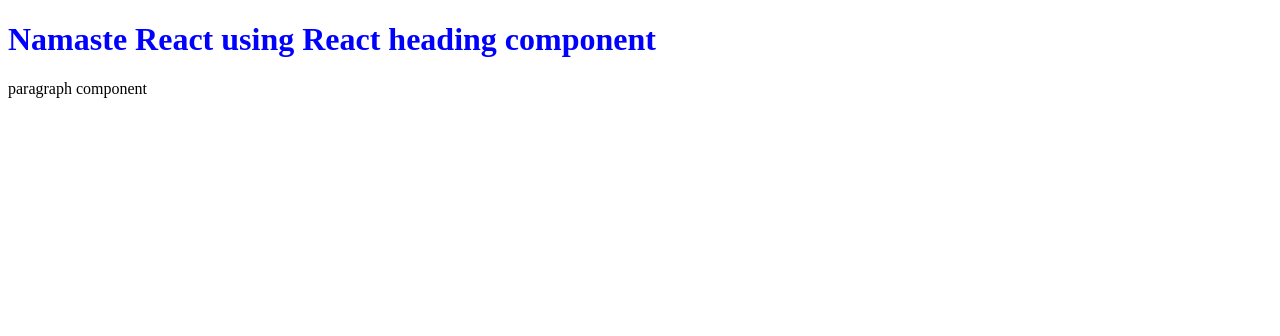
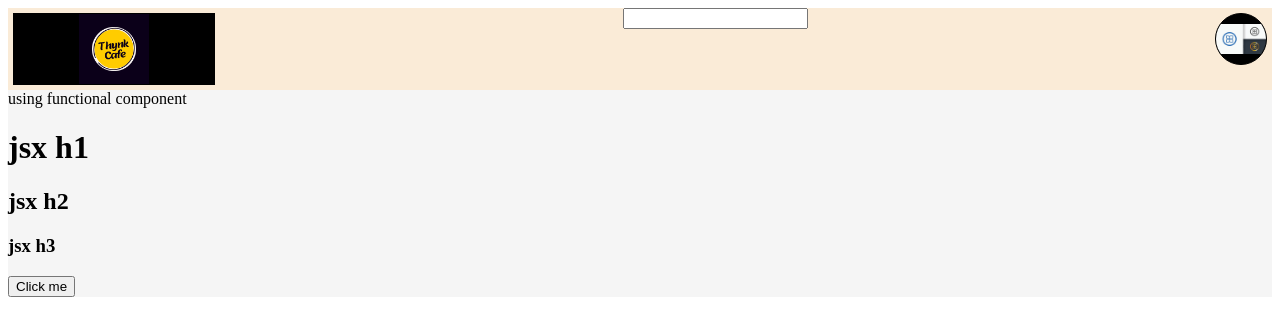
Before and after one commit to shivam2575/Namaste_react_course, a React app: page / in a window 1280 px wide. Built offline with nearby package versions, Linux system fonts and the light colour scheme.

Commit message:
episode 3 complete

```diff
--- a/app.js
+++ b/app.js
@@ -3,25 +3,104 @@
 
 const root = ReactDOM.createRoot(document.getElementById("root"));
 
-// React components
-const JsxHeading = () => (
-  <h1 id="heading" tabIndex="5">
-    Namaste React using React heading component
-  </h1>
-);
+// // React components
+// const JsxHeading = () => (
+//   <h1 id="heading" tabIndex="5">
+//     Namaste React using React heading component
+//   </h1>
+// );
 
-const JsxParagraph = () => (
-  <p id="paragraph" tabIndex="5">
-    paragraph component
-  </p>
-);
+// const JsxParagraph = () => (
+//   <p id="paragraph" tabIndex="5">
+//     paragraph component
+//   </p>
+// );
 
-const JsxContainer = () => (
-  <div>
-    <JsxHeading />
-    <JsxParagraph />
+// const JsxContainer = () => (
+//   <div>
+//     <JsxHeading />
+//     <JsxParagraph />
+//   </div>
+// );
+
+// // rendering react objects using react
+// root.render(<JsxContainer />);
+
+// ASSIGNMENT EPISODE - 3
+
+// task 1
+
+// ● Create a Nested header Element using React.createElement(h1,h2,h3 inside a
+//     div with class “title”)
+//     ○ Create the same element using JSX
+//     ○ Create a functional component of the same with JSX
+//     ○ Pass attributes into the tag in JSX
+//     ○ Composition of Component(Add a component inside another)
+//     ○ {TitleComponent} vs {<TitleComponent/>} vs
+//     {<TitleComponent></TitleComponent>} in JSX
+
+//using react
+const header = React.createElement("div", { class: "title" }, [
+  React.createElement("h1", {}, "react h1 tag"),
+  React.createElement("h2", {}, "react h2 tag"),
+  React.createElement("h3", {}, "react h3 tag"),
+]);
+
+//using jsx
+const jsxHeader = (
+  <div className="jsx-title">
+    <h1>jsx h1</h1>
+    <h2>jsx h2</h2>
+    <h3>jsx h3</h3>
   </div>
 );
 
-// rendering react objects using react
-root.render(<JsxContainer />);
+// using functional component
+const JsxHeaderComponent = () => (
+  <div className="header-container">
+    <NavBar />
+    <div className="component-title">
+      <span>using functional component</span>
+      <h1>jsx h1</h1>
+      <h2>jsx h2</h2>
+      <h3>jsx h3</h3>
+      <ButtonComponent />
+    </div>
+  </div>
+);
+
+// ● Create a Header Component from scratch using Functional Components with
+// JSX
+// ○ Add a Logo on left
+// ○ Add a search bar in middle
+// ○ Add User icon on right
+// ○ Add CSS to make it look nice
+
+const Logo = () => (
+  <div className="logo-container">
+    <img src="/1.png" alt="logo image" />
+  </div>
+);
+
+const SearchBar = () => (
+  <div className="search-container">
+    <input type="text"></input>
+  </div>
+);
+
+const UserIcon = () => (
+  <div className="user-container">
+    <img src="./sample.jpg" alt="user image" />
+  </div>
+);
+
+const NavBar = () => (
+  <div className="nav-container">
+    <Logo />
+    <SearchBar />
+    <UserIcon />
+  </div>
+);
+
+const ButtonComponent = () => <button>Click me</button>;
+root.render(<JsxHeaderComponent />);
--- a/index.html
+++ b/index.html
@@ -1,17 +1,15 @@
 <!DOCTYPE html>
 <html lang="en">
-<head>
-    <meta charset="UTF-8">
-    <meta name="viewport" content="width=device-width, initial-scale=1.0">
-    <link rel="stylesheet" href="styles.css">
+  <head>
+    <meta charset="UTF-8" />
+    <meta name="viewport" content="width=device-width, initial-scale=1.0" />
+    <link rel="stylesheet" href="styles.css" />
     <title>Namaste React</title>
-
-</head>
-<body>
+  </head>
+  <body>
     <div id="root">
-        <h1>Not Rendered</h1>
+      <h1>Not Rendered</h1>
     </div>
-    <script type="module" src="app.js">
-    </script>
-</body>
+    <script type="module" src="app.js"></script>
+  </body>
 </html>
--- a/styles.css
+++ b/styles.css
@@ -1,3 +1,55 @@
-#heading{
-    color: blue;
+.title{
+    background-color: wheat;
 }
+
+
+.jsx-title{
+    background-color: silver;
+}
+
+.component-title{
+    background-color: whitesmoke;
+}
+
+.logo-container{
+    border: 1px solid black;
+    width: 200px;
+    height: 70px;
+    background-color: black;
+    display: flex;
+    justify-content: center;
+    align-items: center;
+    overflow: hidden;
+    margin: 5px;
+}
+
+.user-container{
+    background-color: black;
+    border: 1px solid black;
+    border-radius: 50%;
+    width: 50px;
+    height: 50px;
+    display: flex;
+    justify-content: center;
+    align-items: center;
+    overflow: hidden;
+    margin: 5px;
+}
+
+.user-container img{
+    width: 100%;
+    height: 100%;
+    object-fit: contain;
+}
+
+.nav-container{
+    display: flex;
+    justify-content: space-between;
+    background-color: antiquewhite;
+}
+
+.logo-container img{
+    width: 100%;
+    height: 100%;
+    object-fit: contain;
+}
```
Also changed, not shown: public/1.png (added), public/sample.jpg (added), 4 other files.
